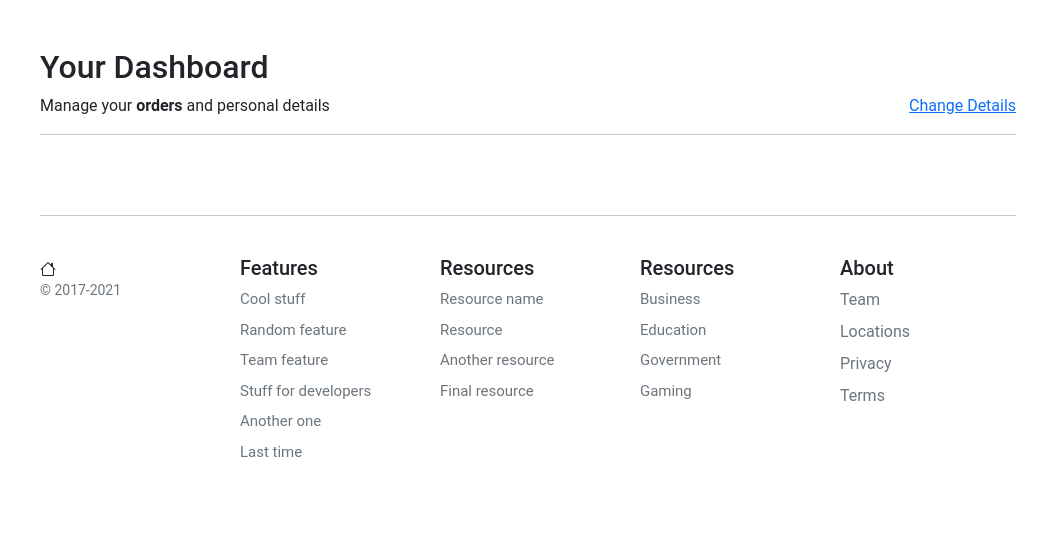
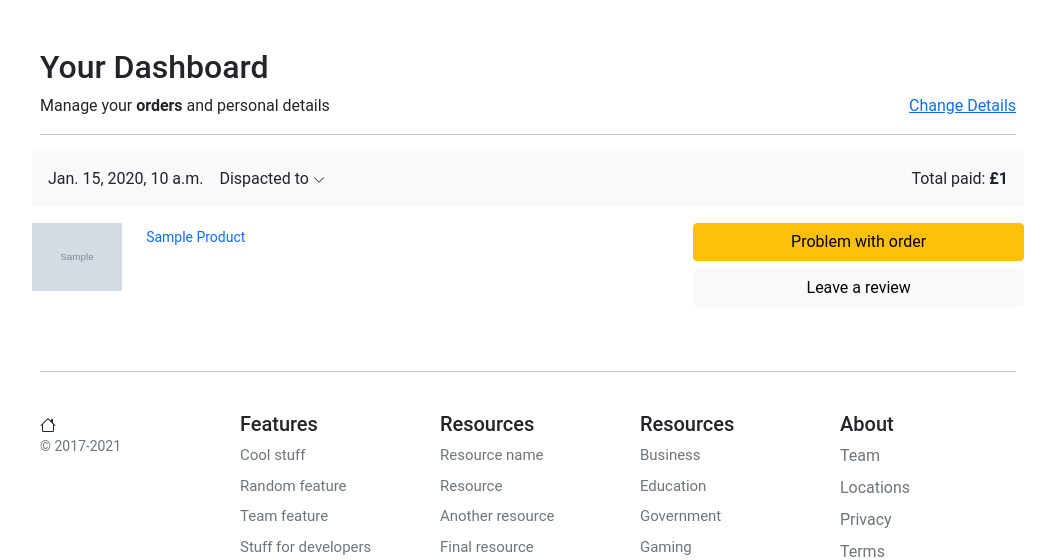
Before and after one commit to DhruvPatel0401/Ecommerce_Store, a Django app: template templates/account/user/dashboard.html in a window 1280 px wide. Shown: the part 93-653 px from the top of the page, without its empty margins (112-1167 px from the left). Run offline with Django 4.2, Linux system fonts and the light colour scheme; the template is opened without the code that fills it: most values are stand-ins (such as "Sample title", 1, 10 or a date in 2020); grey boxes marked "Sample" are stand-in pictures.

Commit message:
updated dashboard code to display placed orders

```diff
--- a/core/settings.py
+++ b/core/settings.py
@@ -10,7 +10,7 @@ SECRET_KEY = 'django-insecure-&^s_1v1qs0@+wi)wuox4h4x7-ha)13^uqwel=-aowo($x)(zvo
 
 DEBUG = True
 
-ALLOWED_HOSTS = ['yourdomain.com', '127.0.0.1']
+ALLOWED_HOSTS = ['yourdomain.com', '127.0.0.1', '20b7-2405-201-2001-2887-e1cb-584a-4f0a-593d.ngrok-free.app']
 
 
 INSTALLED_APPS = [
--- a/payment/views.py
+++ b/payment/views.py
@@ -43,4 +43,4 @@ def razorpay_webhook(request):
     event = None
     print("Payload: ",payload)
 
-    return HttpResponse(status=200)
+    return HttpResponse(payload, status=200)
--- a/templates/account/user/dashboard.html
+++ b/templates/account/user/dashboard.html
@@ -12,8 +12,74 @@
     <hr />
   </div>
   <div class="container" style="max-width: 1000px">
+    {% for order in orders %}
+    <div class="row g-3">
+
+      <div class="col-12 bg-light p-3 d-flex justify-content-between">
+        <div class="d-flex d-flex-inline">
+
+          <div class="pe-3">{{ order.created }}</div>
+          <div class="dropdown">
+          <a class="text-reset text-decoration-none dropdown-toggle" href="#" role="link" id="dropdownLink" data-bs-toggle="dropdown" aria-expanded="false">
+          Dispacted to
+          <svg xmlns="http://www.w3.org/2000/svg" width="12" height="12" fill="currentColor" class="bi bi-chevron-down" viewBox="0 0 16 16">
+            <path fill-rule="evenodd" d="M1.646 4.646a.5.5 0 0 1 .708 0L8 10.293l5.646-5.647a.5.5 0 0 1 .708.708l-6 6a.5.5 0 0 1-.708 0l-6-6a.5.5 0 0 1 0-.708z"/>
+          </svg>
+          </a>
+
+          <ul class="dropdown-menu" aria-labelledby="dropdownLink">
+            <li class="item small">{{order.full_name}}</li>
+            <li class="item small">{{order.address1}}</li>
+            <li class="item small">{{order.address2}}</li>
+            <li class="item small">{{order.post_code}}</li>
+          </ul>
+          </div>
+
+        </div>
+        <div class="text-end">
+          Total paid: <span class="fw-bold">£{{ order.total_paid }}</span>
+        </div>
+      </div>
+      <div class="col-md-5 col-lg-4 order-md-last p-0 order-3">
+        <div class="d-grid gap-2 ">
+          <button class="btn btn-warning" type="button">Problem with order</button>
+          <button class="btn btn-light" type="button">Leave a review</button>
+        </div>
+      </div>
+
+      <div class="col-md-7 col-lg-8 p-0">
+
+        {% for item in order.items.all %}
+
+        <div class="card mb-3 border-0">
+          <div class="row g-0">
+            <div class="col-md-2 d-none d-md-block">
+              <img class="img-fluid" style="width:90px" src="{{item.product.image.url}}" />
+            </div>
+            <div class="col-md-10">
+              <div class="card-body p-1">
+                <a class="text-decoration-none" href="{{ item.product.get_absolute_url }}">
+                  <p class="card-text small">{{item.product|title}}</p>
+                </a>
+              </div>
+            </div>
+          </div>
+        </div>
+
+
+        {% endfor %}
+
+
+      </div>
+
+    </div>
+    {% endfor %}
 
   </div>
 </main>
 
+
+
+
+
 {% endblock %}
```
